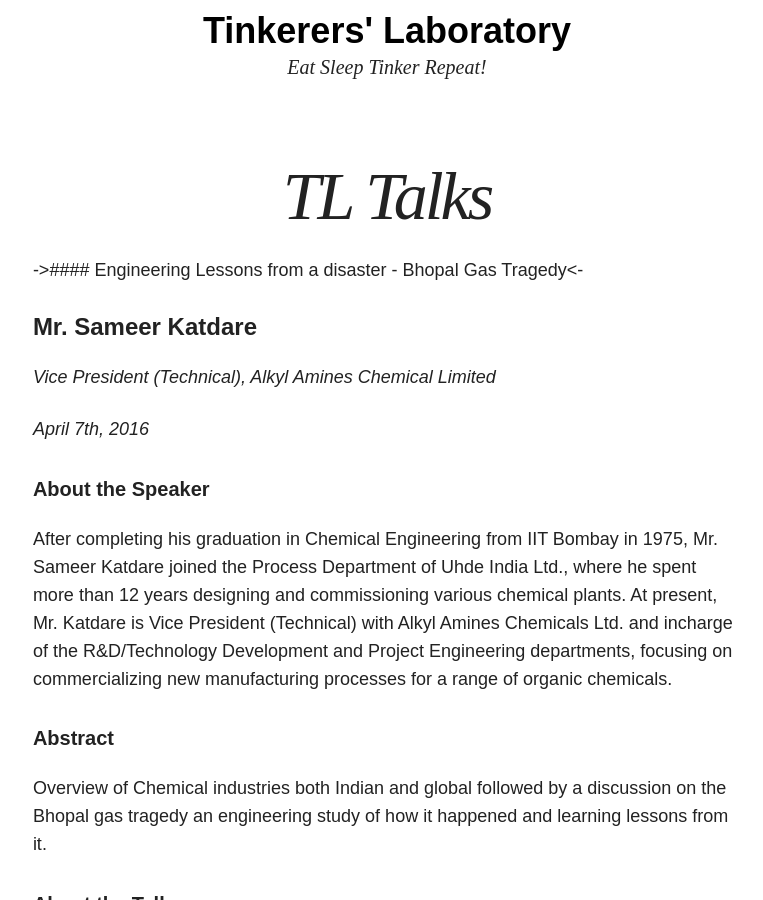
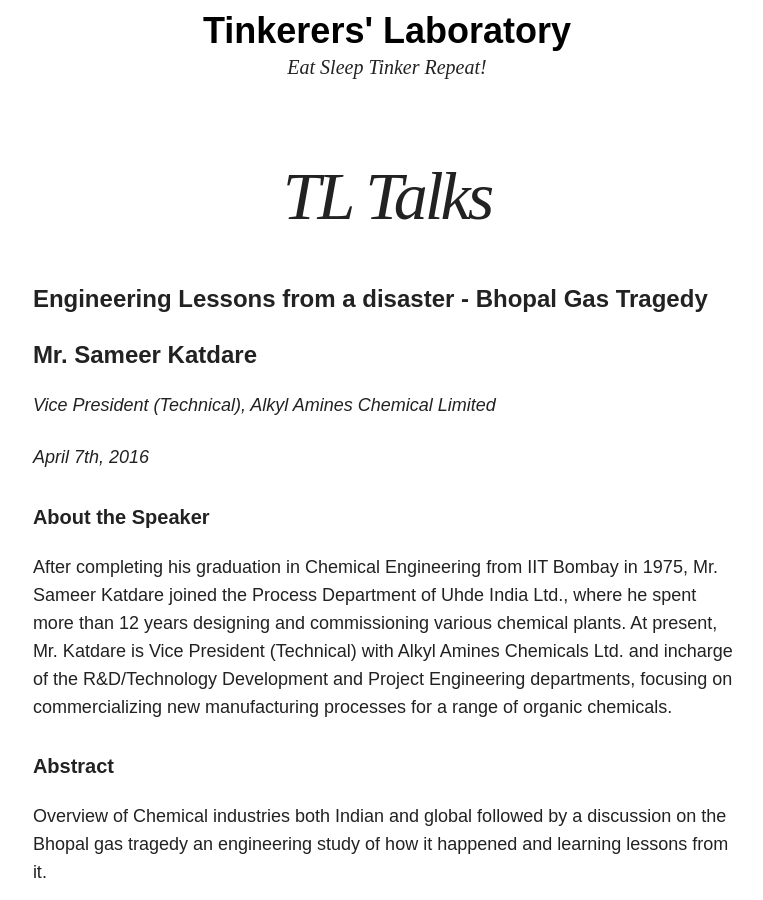
Before and after one commit to vikrant7/tinkerers-laboratory.github.io, a Jekyll site: the page built from tl_talks/sameer_katdare.md, in a window 1280 px wide and 900 px high, scrolled down 316 px. Shown: the whole window, without its empty margins (253-1016 px from the left). Built offline with Jekyll 4.4.1, drawn with Linux system fonts in a browser that asks for light colours; nearby versions of some CDN libraries.

```diff
--- a/tl_talks/sameer_katdare.md
+++ b/tl_talks/sameer_katdare.md
@@ -5,7 +5,7 @@ excerpt: "So Simple is a responsive Jekyll theme for your words and images."
 modified: 2014-08-08T19:44:38.564948-04:00
 ---
 
-->#### Engineering Lessons from a disaster - Bhopal Gas Tragedy<-
+#### Engineering Lessons from a disaster - Bhopal Gas Tragedy
 #### Mr. Sameer Katdare
 *Vice President (Technical), Alkyl Amines Chemical Limited*
 
```
